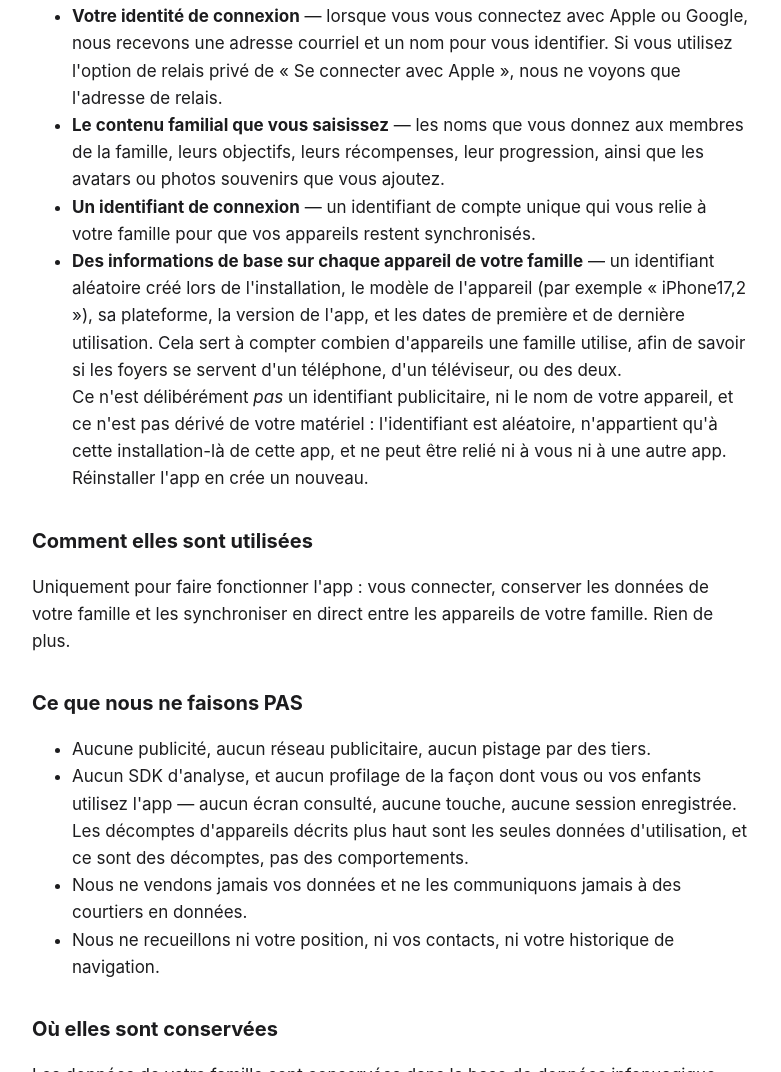
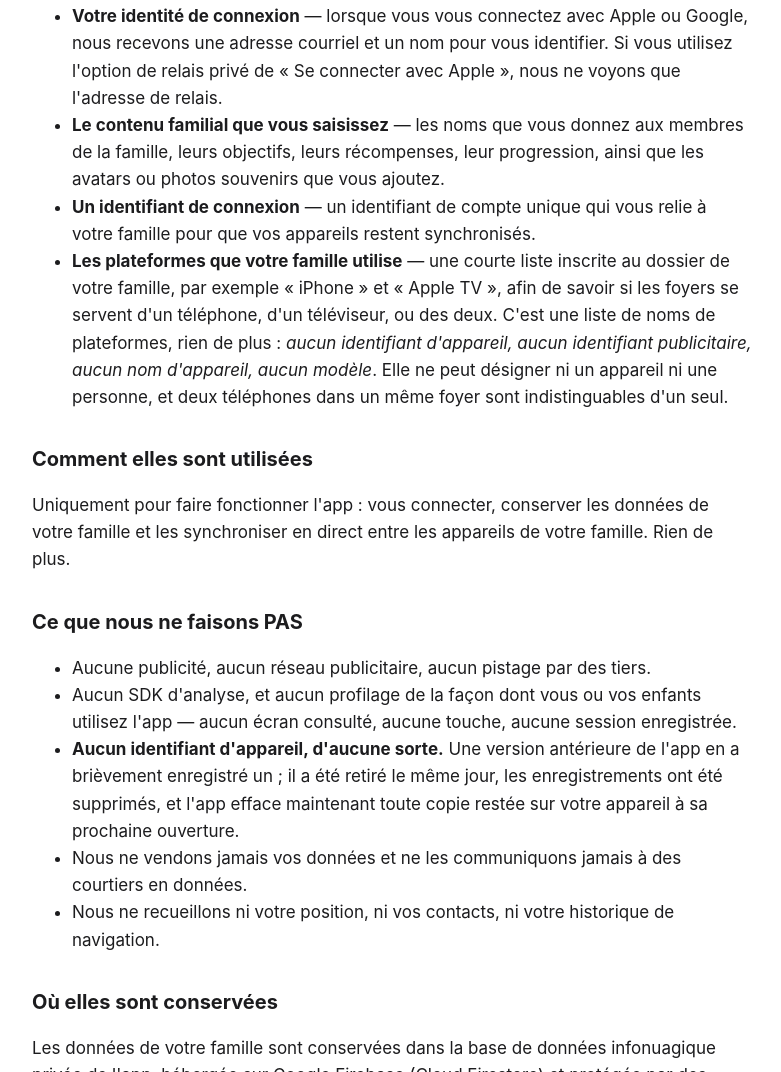
Before and after one commit to lzammit/support, a plain HTML site: page familyquest/fr/privacy.html in a window 1280 px wide. Shown: the part 433-1505 px from the top of the page, without its empty margins (248-1029 px from the left). Drawn offline with Linux system fonts and the light colour scheme.

Commit message:
Privacy: no device identifiers — replaced with a list of platforms

```diff
--- a/familyquest/fr/privacy.html
+++ b/familyquest/fr/privacy.html
@@ -41,16 +41,13 @@ données.</p>
   que les avatars ou photos souvenirs que vous ajoutez.</li>
   <li><strong>Un identifiant de connexion</strong> — un identifiant de compte unique qui
   vous relie à votre famille pour que vos appareils restent synchronisés.</li>
-  <li><strong>Des informations de base sur chaque appareil de votre famille</strong> — un
-  identifiant aléatoire créé lors de l'installation, le modèle de l'appareil (par exemple
-  « iPhone17,2 »), sa plateforme, la version de l'app, et les dates de première et de
-  dernière utilisation. Cela sert à compter combien d'appareils une famille utilise, afin
-  de savoir si les foyers se servent d'un téléphone, d'un téléviseur, ou des deux.
-  <br>
-  Ce n'est délibérément <em>pas</em> un identifiant publicitaire, ni le nom de votre
-  appareil, et ce n'est pas dérivé de votre matériel : l'identifiant est aléatoire,
-  n'appartient qu'à cette installation-là de cette app, et ne peut être relié ni à vous
-  ni à une autre app. Réinstaller l'app en crée un nouveau.</li>
+  <li><strong>Les plateformes que votre famille utilise</strong> — une courte liste
+  inscrite au dossier de votre famille, par exemple « iPhone » et « Apple TV », afin de
+  savoir si les foyers se servent d'un téléphone, d'un téléviseur, ou des deux. C'est une
+  liste de noms de plateformes, rien de plus : <em>aucun identifiant d'appareil, aucun
+  identifiant publicitaire, aucun nom d'appareil, aucun modèle</em>. Elle ne peut désigner
+  ni un appareil ni une personne, et deux téléphones dans un même foyer sont
+  indistinguables d'un seul.</li>
 </ul>
 
 <h2>Comment elles sont utilisées</h2>
@@ -62,9 +59,11 @@ de plus.</p>
 <ul>
   <li>Aucune publicité, aucun réseau publicitaire, aucun pistage par des tiers.</li>
   <li>Aucun SDK d'analyse, et aucun profilage de la façon dont vous ou vos enfants
-  utilisez l'app — aucun écran consulté, aucune touche, aucune session enregistrée. Les
-  décomptes d'appareils décrits plus haut sont les seules données d'utilisation, et ce
-  sont des décomptes, pas des comportements.</li>
+  utilisez l'app — aucun écran consulté, aucune touche, aucune session enregistrée.</li>
+  <li><strong>Aucun identifiant d'appareil, d'aucune sorte.</strong> Une version
+  antérieure de l'app en a brièvement enregistré un ; il a été retiré le même jour, les
+  enregistrements ont été supprimés, et l'app efface maintenant toute copie restée sur
+  votre appareil à sa prochaine ouverture.</li>
   <li>Nous ne vendons jamais vos données et ne les communiquons jamais à des courtiers
   en données.</li>
   <li>Nous ne recueillons ni votre position, ni vos contacts, ni votre historique de
```
Also changed, not shown: familyquest/fr/index.html (+4 -4 lines), familyquest/index.html (+5 -5 lines), familyquest/privacy.html (+10 -12 lines).
